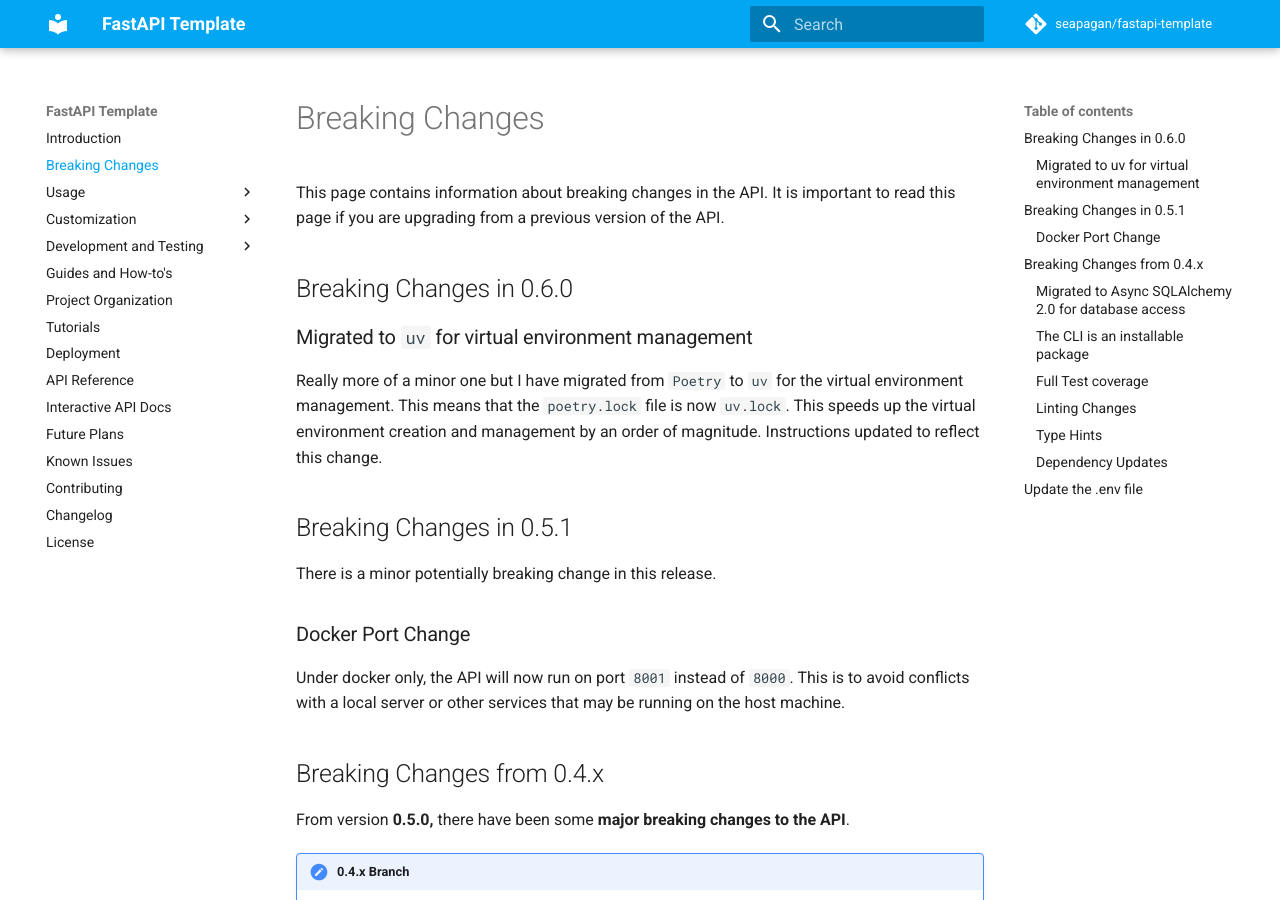
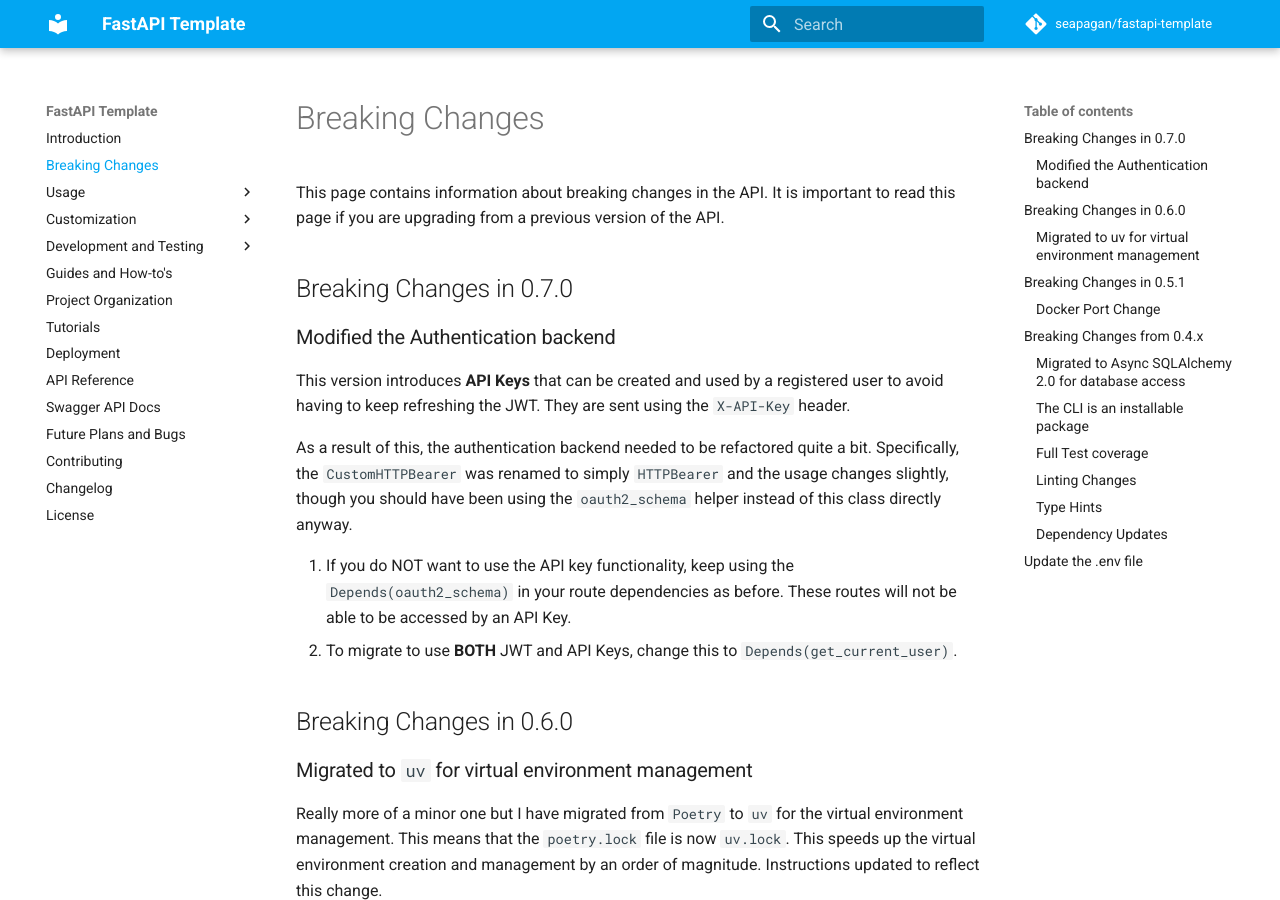
Before and after one commit to seapagan/fastapi-template, an MkDocs documentation site: the page built from docs/important.md, in a window 1280 px wide and 900 px high. Built offline with MkDocs 1.6.1 and Material for MkDocs 9.7.7, drawn with Linux system fonts in a browser that asks for light colours; comment, search, counter and statistics services are not loaded.

```diff
--- a/docs/important.md
+++ b/docs/important.md
@@ -3,6 +3,25 @@
 This page contains information about breaking changes in the API. It is
 important to read this page if you are upgrading from a previous version of the
 API.
+
+## Breaking Changes in 0.7.0
+
+### Modified the Authentication backend
+
+This version introduces **API Keys** that can be created and used by a
+registered user to avoid having to keep refreshing the JWT. They are sent using
+the `X-API-Key` header.
+
+As a result of this, the authentication backend needed to be refactored quite a
+bit. Specifically, the `CustomHTTPBearer` was renamed to simply `HTTPBearer` and
+the usage changes slightly, though you should have been using the
+`oauth2_schema` helper instead of this class directly anyway.
+
+1. If you do NOT want to use the API key functionality, keep using the
+   `Depends(oauth2_schema)` in your route dependencies as before. These routes
+   will not be able to be accessed by an API Key.
+2. To migrate to use **BOTH** JWT and API Keys, change this to
+   `Depends(get_current_user)`.
 
 ## Breaking Changes in 0.6.0
 
--- a/mkdocs.yml
+++ b/mkdocs.yml
@@ -73,6 +73,7 @@ nav:
           - Setup Database: usage/configuration/database.md
       - Add a User: usage/add-user.md
       - User Control via the CLI: usage/user-control.md
+      - API Keys: usage/api-keys.md
   - Customization:
       - Metadata: customization/meta.md
       - Templates: customization/templates.md
@@ -85,9 +86,8 @@ nav:
   - Tutorials: tutorials.md
   - Deployment: deployment/deployment.md
   - API Reference: reference/api.md
-  - Interactive API Docs: reference/swagger.md
-  - Future Plans: future.md
-  - Known Issues: known-issues.md
+  - Swagger API Docs: reference/swagger.md
+  - Future Plans and Bugs: future.md
   - Contributing: contributing.md
   - Changelog: changelog.md
   - License: license.md
```
Also changed, not shown: README.md (+3 -0 lines), TODO.md (+0 -4 lines), docs/index.md (+3 -0 lines), docs/usage/api-keys.md (added, +69 -0 lines), 1 other file.
